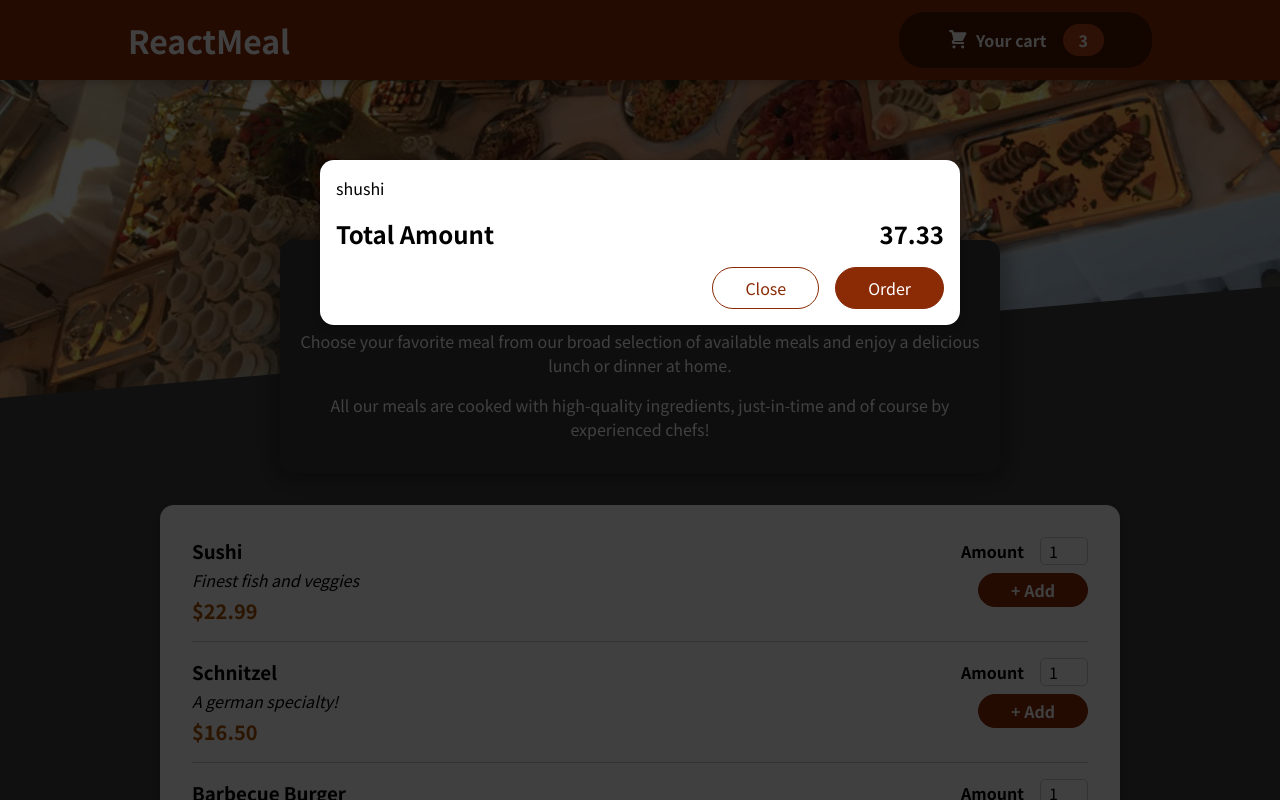
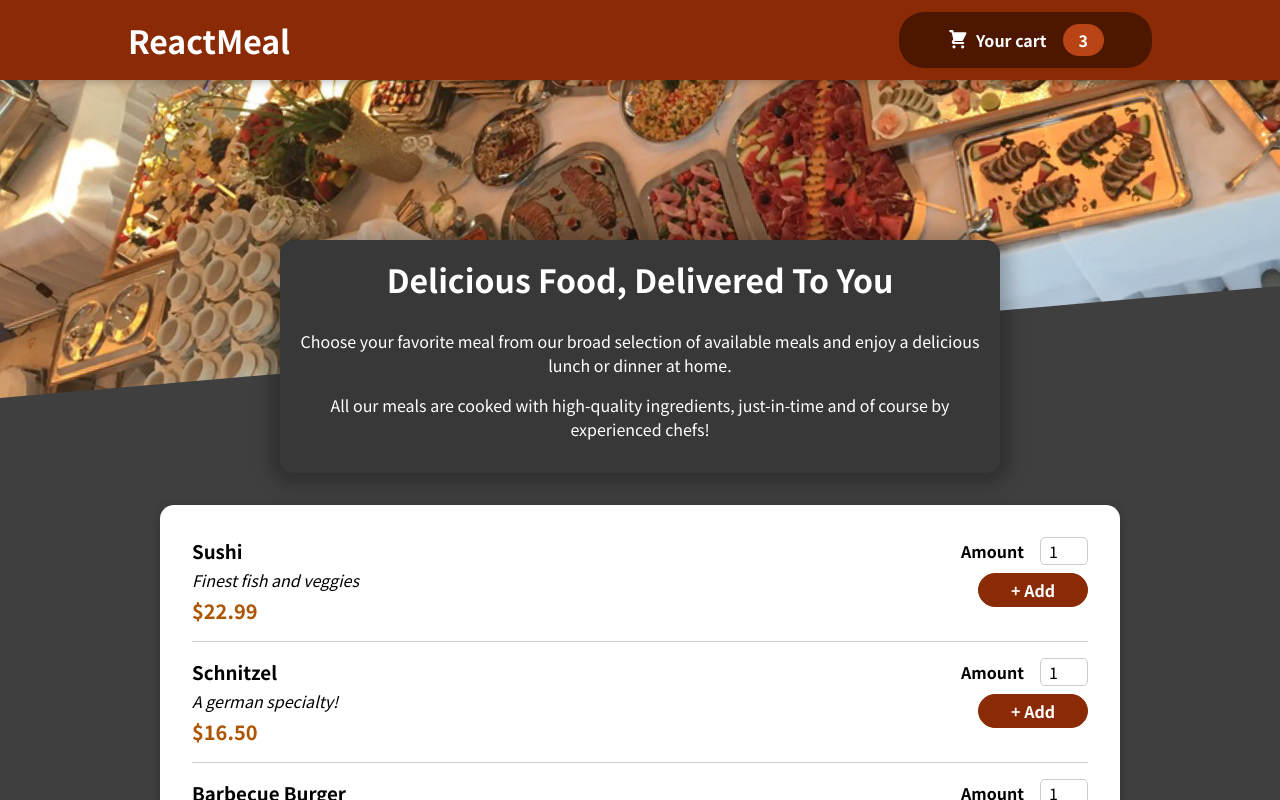
Before and after one commit to jakkappagodi9/restaurant-project, a React (Vite) app: page / in a window 1280 px wide. Shown: the top 800 px of the page. Built offline with nearby package versions, Linux system fonts and the light colour scheme.

Commit message:
Cart Open and Close

```diff
--- a/src/App.jsx
+++ b/src/App.jsx
@@ -1,4 +1,4 @@
-import { Fragment } from 'react';
+import { Fragment, useState } from 'react';
 import './App.css';
 // import 'bootstrap/dist/css/bootstrap.min.css';
 import Header from './components/Layout/Header';
@@ -6,10 +6,18 @@ import Meals from './components/Meals/Meals';
 import Cart from './components/Cart/Cart';
 
 function App() {
+  const [isclose, setIsClosed] = useState(false);
+  const cartCloseButtonHandler = () => {
+    setIsClosed(false);
+  };
+  const cartOpenButtonHandler = () => {
+    setIsClosed(true);
+  };
+
   return (
     <>
-      <Cart></Cart>
-      <Header />
+      {isclose && <Cart cartCloseButtonHandler={cartCloseButtonHandler}></Cart>}
+      <Header cartOpenButtonHandler={cartOpenButtonHandler} />
       <main>
         <Meals />
       </main>
--- a/src/components/Cart/Cart.jsx
+++ b/src/components/Cart/Cart.jsx
@@ -2,14 +2,15 @@ import React from 'react';
 import styles from './Cart.module.css';
 import Modal from '../UI/Modal';
 
-export default function Cart() {
+export default function Cart(props) {
   const cartItems = (
     <ul className={styles['cart-items']}>
       {[{ id: 'c1', name: 'shushi', amount: 2, price: 12.99 }].map((item) => (
-        <li>{item.name}</li>
+        <li key={item.id}>{item.name}</li>
       ))}
     </ul>
   );
+
   return (
     <Modal>
       <div>{cartItems}</div>
@@ -18,7 +19,12 @@ export default function Cart() {
         <span>37.33</span>
       </div>
       <div className={styles.actions}>
-        <button className={styles['button--alt']}>Close</button>
+        <button
+          className={styles['button--alt']}
+          onClick={props.cartCloseButtonHandler}
+        >
+          Close
+        </button>
         <button className={styles.button}>Order</button>
       </div>
     </Modal>
--- a/src/components/Layout/Header.jsx
+++ b/src/components/Layout/Header.jsx
@@ -7,7 +7,7 @@ const Header = (props) => {
     <>
       <header className={styles.header}>
         <h1>ReactMeal</h1>
-        <HeaderCartButton />
+        <HeaderCartButton cartOpenButtonHandler={props.cartOpenButtonHandler} />
       </header>
       <div className={styles['main-image']}>
         <img src={mealsImage} alt="A table full of delicious food" />
--- a/src/components/Layout/HeaderCartButton.jsx
+++ b/src/components/Layout/HeaderCartButton.jsx
@@ -2,9 +2,9 @@ import React from 'react';
 import styles from './HeaderCartButton.module.css';
 import CartIcon from '../Cart/CartIcon';
 
-export default function HeaderCartButton() {
+export default function HeaderCartButton(props) {
   return (
-    <button className={styles.button}>
+    <button className={styles.button} onClick={props.cartOpenButtonHandler}>
       <span className={styles.icon}>
         <CartIcon />
       </span>
```
